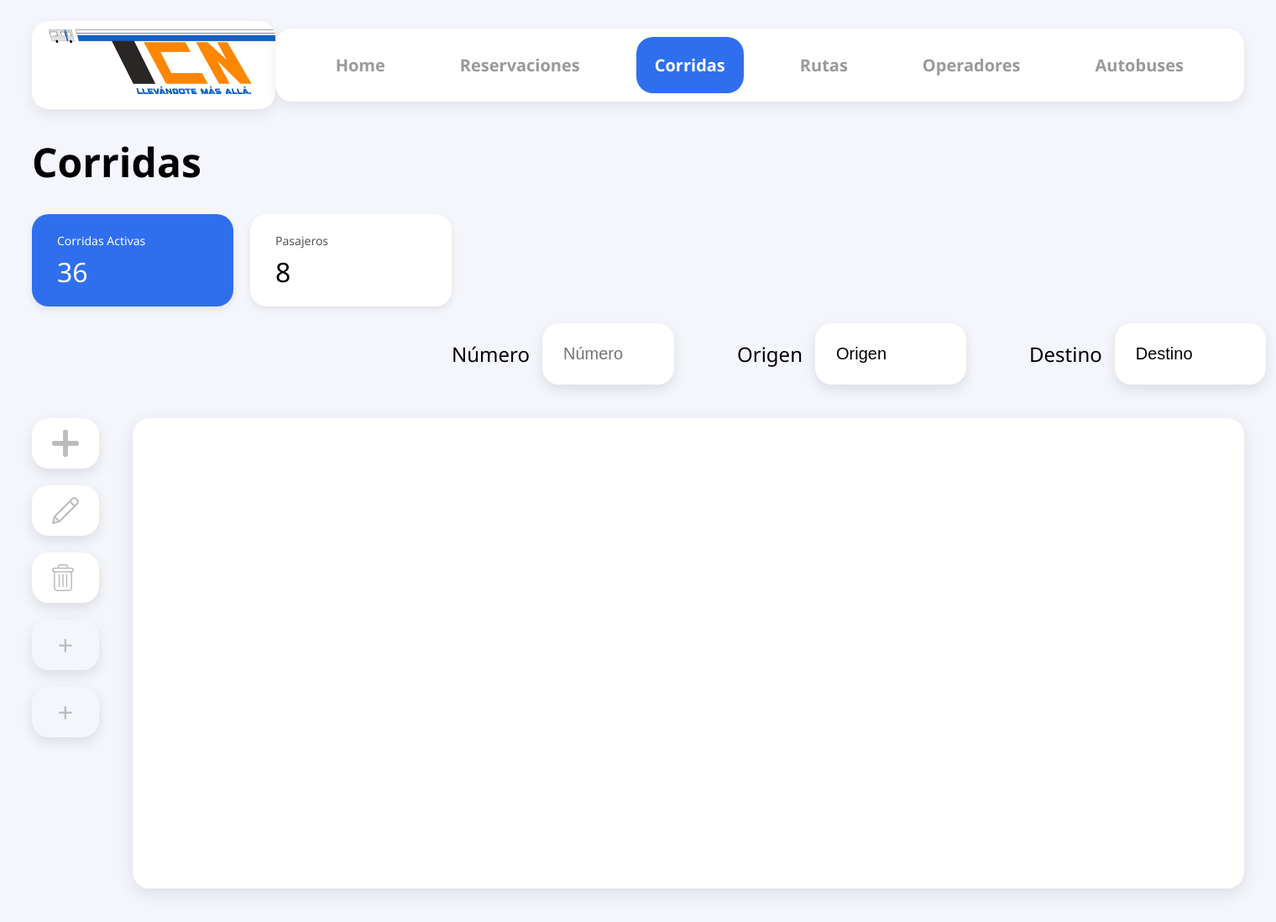
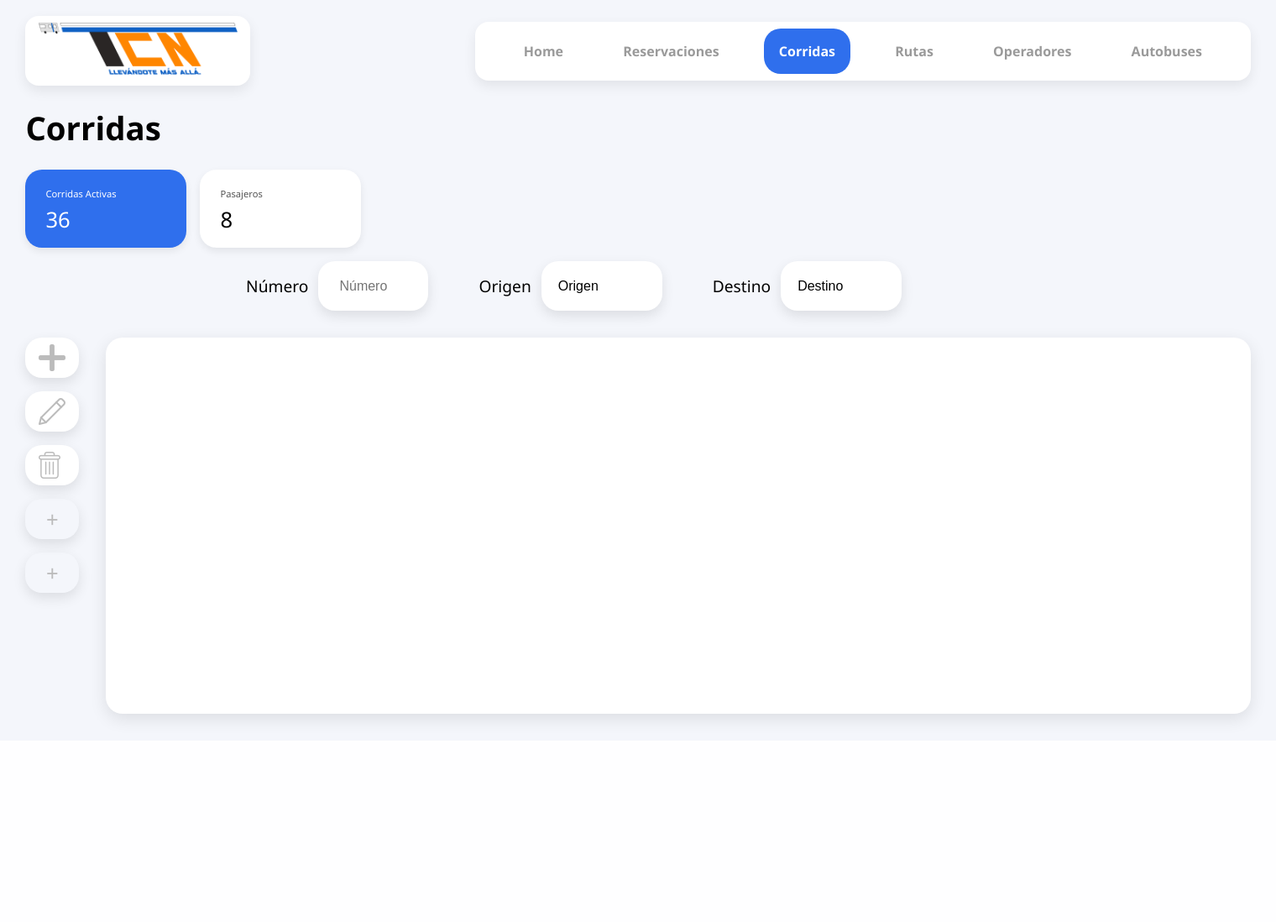
Before and after one commit to hfigaorozco/TCN_web, a Django app: template templates/corridas.html in a window 1520 px wide. Shown: the whole page at 84% size. After the commit the page ends 868 px from the top, so only its background shows below. Run offline with Django 5.2, Linux system fonts and the light colour scheme; the template is opened without the code that fills it, so the values that code supplies are empty.

Commit message:
> Cambiar las medidas a vh

```diff
--- a/statics/css/corridas.css
+++ b/statics/css/corridas.css
@@ -7,8 +7,9 @@ body {
 /* ================= NAVBAR ================= */
 
 .top-nav {
-    width: 95%;
-    margin: 25px auto;
+    width: 182.4vh;
+    height: auto;
+    margin: 2.4vh auto;
     display: flex;
     justify-content: space-between;
     align-items: center;
@@ -19,25 +20,30 @@ body {
 .logo-box {
     overflow: hidden;
     background: white;
-    padding: 10px 20px 05px 20px;
-    border-radius: 20px;
+    padding: 1vh 1.9vh 0.4vh 1.9vh;
+    border-radius: 2vh;
     box-shadow: 0px 6px 15px rgba(0, 0, 0, 0.08);
-    height: 90px;
+    height: 9vh;
+}
+
+.logo-box img{
+    height: 8vh;
+    width: auto;
 }
 
 /* ===== CAJA DEL MENÚ ===== */
 
 .menu-box {
     background: white;
-    padding: 30px 50px;
-    border-radius: 20px;
+    padding: 3vh 5vh;
+    border-radius: 2vh;
     box-shadow: 0px 6px 15px rgba(0, 0, 0, 0.08);
 }
 
 .menu {
     list-style: none;
     display: flex;
-    gap: 45px;
+    gap: 4.5vh;
     margin: 0;
     padding: 0;
     align-items: center;
@@ -46,9 +52,9 @@ body {
 .menu li a {
     text-decoration: none;
     color: #9a9a9a;
-    font-size: 20px;
+    font-size: 2vh;
     font-weight: 600;
-    padding: 20px 22px;
+    padding: 2vh 2.2vh;
     border-radius: 20px;
     transition: 0.3s;
 }
@@ -66,15 +72,15 @@ body {
 /* ================= CONTENEDOR ================= */
 
 .container {
-    width: 95%;
+    width: 182.4vh;
     margin: 0 auto;
 }
 
 /* ================= TÍTULO ================= */
 
 .title {
-    font-size: 48px;
-    margin: 30px 0;
+    font-size: 4.8vh;
+    margin: 3vh 0;
     font-weight: 600;
 }
 
@@ -83,27 +89,27 @@ body {
 .cards {
     display: flex;
     align-items: center;
-    gap: 20px;
+    gap: 2vh;
     flex-wrap: wrap;
 }
 
 .card {
     background: white;
-    padding: 20px 30px;
+    padding: 2vh 3vh;
     border-radius: 20px;
     box-shadow: 0px 4px 10px rgba(0, 0, 0, 0.08);
-    min-width: 180px;
+    min-width: 18vh;
 }
 
 .card span {
     color: #555;
-    font-size: 14px;
+    font-size: 1.4vh;
     font-weight: 500;
 }
 
 .card h2 {
-    margin: 5px 0 0;
-    font-size: 32px;
+    margin: 0.5vh 0 0;
+    font-size: 3.2vh;
     font-weight: 500;
 }
 
@@ -119,33 +125,34 @@ body {
 /* ================= FILTROS ================= */
 
 .filter-boxes {
-    padding-left: 450px;
+    padding-left: 15.26%;
     align-items: right;
     display: flex;
-    gap: 25px;
+    gap: 2.5vh;
 }
 
 .filter-box{
     margin-left: auto;
-    padding-left: 50px;
+    padding-left: 5vh;
     height: auto;
-    gap: 15px;
+    gap: 1.5vh;
     display: flex;
 }
 
 .filter-box h2{
     font-weight: normal;
+    font-size: 2.4vh;
 }
 .filter-box select {
-    padding: 14px 25px;
+    padding: 1.4vh 2.5vh;
     border-radius: 20px;
     border: none;
     background: white;
     box-shadow: 0px 6px 15px rgba(0, 0, 0, 0.1);
-    font-size: 20px;
+    font-size: 2vh;
     outline: none;
     cursor: pointer;
-    min-width: 180px;
+    min-width: 18vh;
     appearance: none;
     height: auto;
 }
@@ -153,31 +160,31 @@ body {
 /* ================= SECCIÓN PRINCIPAL ================= */
 
 .main-section {
-    width: 95%;
-    margin: 40px auto;
+    width: 182.4vh;
+    margin: 4vh auto;
     display: flex;
-    gap: 30px;
+    gap: 3vh;
     align-items: stretch;
 }
 
 /* ================= SIDEBAR ================= */
 
 .sidebar {
-    width: 90px;
+    width: 9vh;
     display: flex;
     flex-direction: column;
-    gap: 20px;
+    gap: 2vh;
 }
 
 .side-btn{
-    width: 80px;
-    height: 60px;
+    width: 8vh;
+    height: 6vh;
     border-radius: 20px;
     box-shadow: 0px 6px 15px rgba(0, 0, 0, 0.1);
     display: flex;
     align-items: center;
     justify-content: center;
-    font-size: 32px;
+    font-size: 3.2vh;
     color: #bbb;
     cursor: pointer;
     transition: 0.3s;
@@ -192,7 +199,7 @@ body {
 
 .agregar:hover {
     background: #2f6fed url("../images/agregarHover.png") no-repeat center;
-    background-size: 32px 32px;
+    background-size: 3.2vh 3.2vh;
 }
 
 /* ================= BOTON EDITAR ================= */
@@ -202,7 +209,7 @@ body {
 
 .editar:hover {
     background: #2f6fed url("../images/editarHover.png") no-repeat center;
-    background-size: 32px 32px;
+    background-size: 3.2vh 3.2vh;
 }
 
 /* ================= BOTON ELIMINAR ================= */
@@ -212,18 +219,18 @@ body {
 
 .eliminar:hover {
     background: #2f6fed url("../images/eliminarHover.png") no-repeat center;
-    background-size: 32px 32px;
+    background-size: 3.2vh 3.2vh;
 }
 
 /* ================= CAJA GRANDE ================= */
 
 .content-box {
     flex: 1;
-    min-height: 500px;
+    min-height: 50vh;
     background: white;
     border-radius: 20px;
     box-shadow: 0px 6px 20px rgba(0, 0, 0, 0.1);
-    padding: 30px;
+    padding: 3vh;
 }
 
 /* ================= INPUT ================= */
@@ -232,10 +239,10 @@ body {
     border: none;
     background: white;
     box-shadow: 0px 6px 15px rgba(0, 0, 0, 0.1);
-    font-size: 20px;
+    font-size: 2vh;
     outline: none;
     cursor: auto;
-    width: 130px;
+    width: 13vh;
     height: auto;
     padding-left: 25px;
 }
@@ -252,16 +259,16 @@ body {
 
 .dialog-base h3 {
     font-weight: normal;
-    margin-bottom: 5px;
+    margin-bottom: 0.5vh;
 }
 
 .dialog-base select,
 .dialog-base input {
     border: #555 solid 1px;
     border-radius: 10px;
-    font-size: 13px;
+    font-size: 1.3vh;
     font-family: 'Segoe UI', sans-serif;
-    padding: 03px;
+    padding: 0.3vh;
     transition: 0.3s;
 }
 
@@ -276,7 +283,7 @@ body {
 .dialog-base button {
     box-shadow: 0px 6px 15px rgba(0, 0, 0, 0.2);
     border-radius: 20px;
-    font-size: 20px;
+    font-size: 2vh;
     color: #bbb;
     font-weight: 500;
     border: 0.2px;
@@ -285,17 +292,17 @@ body {
 
 .cajitas {
     display: flex;
-    gap: 20px;
+    gap: 2vh;
 }
 
 /* ================= DIALOG AGREGAR ================= */
 .dialog-agregar select {
-    height: 38.19px;
+    height: 3.819vh;
 }
 
 .dialog-agregar input {
-    height: 30px;
-    width: 100px;
+    height: 3.0vh;
+    width: 10vh;
 }
 
 /* ================= DIALOG EDITAR ================= */
--- a/templates/corridas.html
+++ b/templates/corridas.html
@@ -14,7 +14,7 @@
     <div class="top-nav">
 
         <div class="logo-box">
-            <img src="../statics/images/logo.png" alt="Logo TCN" height="80px">
+            <img src="../statics/images/logo.png" alt="Logo TCN">
         </div>
 
         <div class="menu-box">
```
